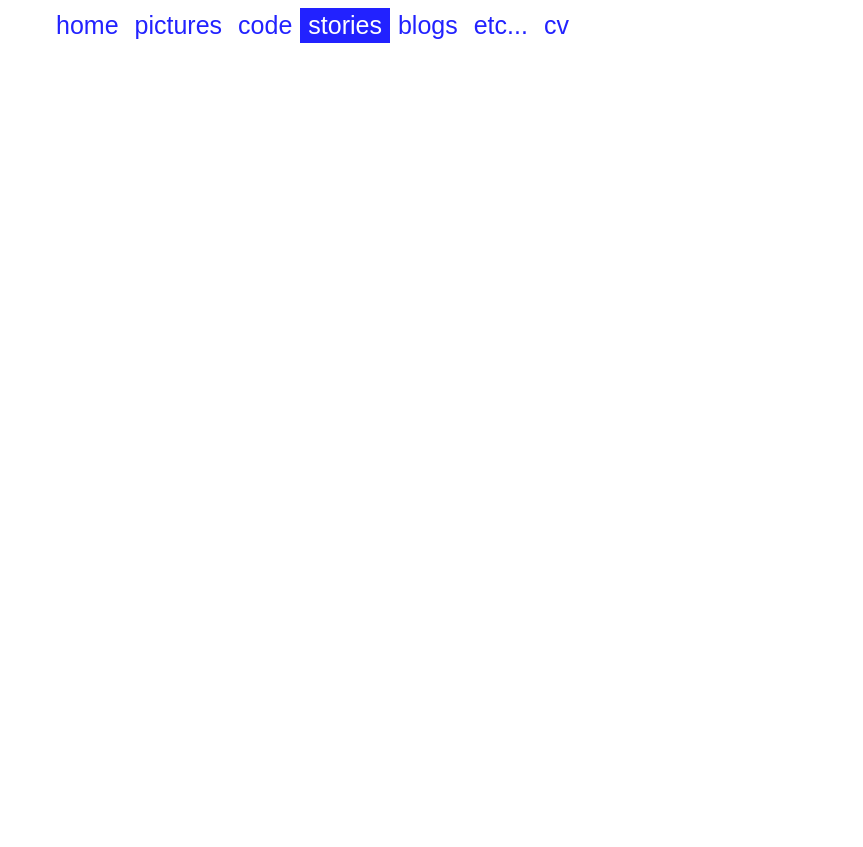
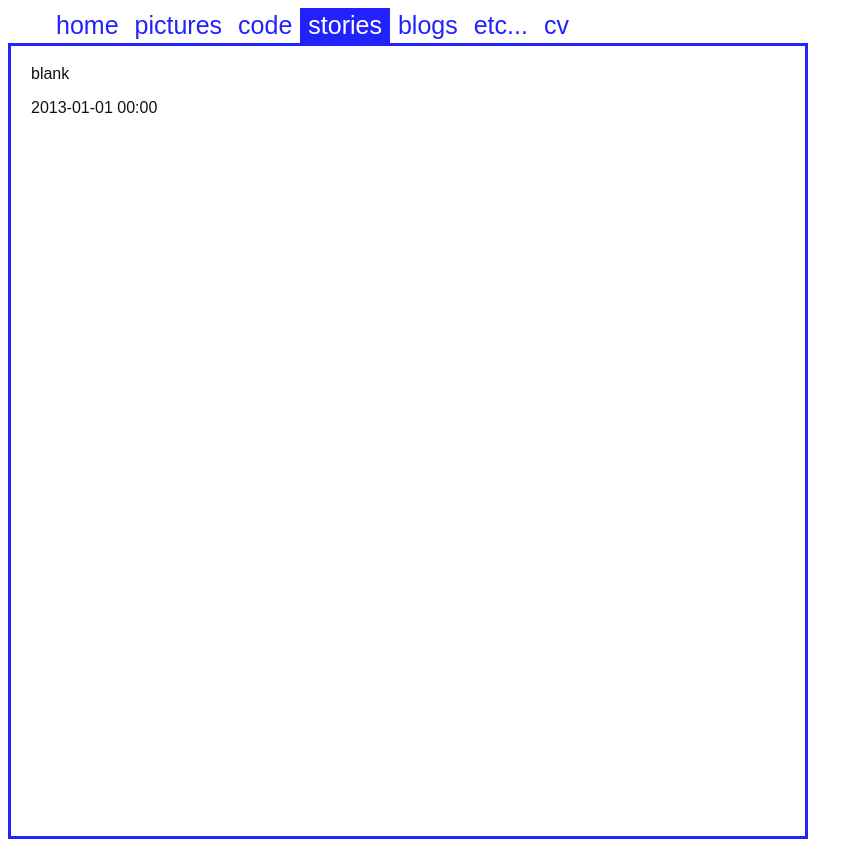
Before and after one commit to sebee/sebee-dot-hu, a plain HTML site: page stories.html in a window 1280 px wide. Shown: the whole page, without its empty margins (0-863 px from the left). Before the commit the page ends 800 px from the top, so only its background shows below. Drawn offline with nearby package versions, Linux system fonts and the light colour scheme.

Commit message:
initial state of the stories page

```diff
--- /dev/null
+++ b/js/build_stories.js
@@ -0,0 +1,9 @@
+var stories = [{'date_time': '2008-10-29 16:47', 'title': 'A Rhyme', 'url': '2008-10-29-rhyme', 'docs_id': '1wk5-kAqm4LMOUe5ELd5xjvQpwCAoboZlGtyYPWLyjGE'},
+               {'date_time': '2013-01-01 00:00', 'title': 'blank', 'url': 'blank', 'docs_id': 'blank'}];
+
+function buildIndexContent() {
+    var indexContent = '<div id="content"></div>';
+    jQuery('.content').append(jQuery(indexContent));
+    jQuery('#content').append(jQuery('<p>' + stories[1].title + '</p>'));
+    jQuery('#content').append(jQuery('<p>' + stories[1].date_time + '</p>'));
+}
--- a/stories.html
+++ b/stories.html
@@ -2,11 +2,13 @@
 <link rel="stylesheet" type="text/css" href="css/sebee.css">
 <script src="//ajax.googleapis.com/ajax/libs/jquery/1.10.1/jquery.min.js"></script>
 <script src="js/build_site.js"></script>
+<script src="js/build_stories.js"></script>
 <title>Sebee - stories</title>
 </head><body>
 <script>
 $(document).ready(function(){
     buildSiteFrame();
+    buildIndexContent();
 });
 </script>
 </body></html>
```
